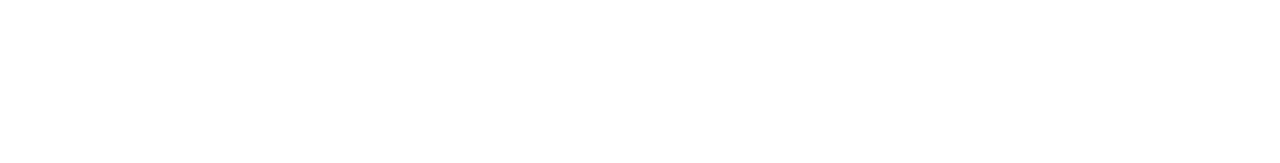
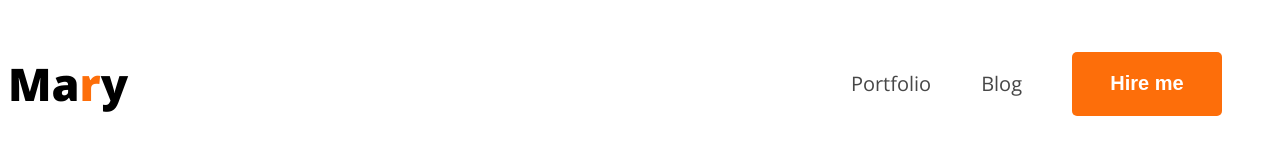
Before and after one commit to ahamedraju1/web-dev-portfolio, a plain HTML site: page index.html in a window 1280 px wide. Drawn offline with nearby package versions, Linux system fonts and the light colour scheme.

Commit message:
added a nav bar

```diff
--- a/index.html
+++ b/index.html
@@ -1,13 +1,26 @@
 <!DOCTYPE html>
 <html lang="en">
+
 <head>
     <meta charset="UTF-8">
     <meta name="viewport" content="width=device-width, initial-scale=1.0">
+    <link rel="preconnect" href="https://fonts.googleapis.com">
+    <link rel="preconnect" href="https://fonts.gstatic.com" crossorigin>
+    <link href="https://fonts.googleapis.com/css2?family=Open+Sans:ital,wght@0,300..800;1,300..800&display=swap" rel="stylesheet">
     <title> Web Developer Portfolio</title>
+    <link rel="stylesheet" href="styles/style.css">
 </head>
-<body>
+
+<body class="open-sans-normal">
     <header>
-
+        <nav>
+            <h3 class="nav-title">Ma<span class="text-primary">r</span>y</h3>
+            <ul>
+                <li><a class="dark-2" href="">Portfolio</a></li>
+                <li><a class="dark-2" href="">Blog</a></li>
+                <li><a href=""><button class="btn-primary" >Hire me</button></a></li>
+            </ul>
+        </nav>
     </header>
     <main>
 
@@ -16,4 +29,5 @@
 
     </footer>
 </body>
+
 </html>
--- /dev/null
+++ b/styles/style.css
@@ -0,0 +1,51 @@
+
+ /* google fonts */
+
+.open-sans-normal {
+  font-family: "Open Sans", serif;
+  font-optical-sizing: auto;
+  font-style: normal;
+  font-variation-settings:
+    "wdth" 100;
+}
+/* shared styles */
+.text-primary{
+    color:#FD6E0A ;
+}
+.dark-2{
+    color: #474747;
+}
+.btn-primary{
+    border-radius: 5px;
+    border: none;
+    width: 150px;
+    height: 64px;
+    font-size: 20px;
+    font-weight: 700;
+    background-color: #FD6E0A;
+    color: white;
+    padding: 18px 35px;
+
+}
+/* nav styles */
+nav {
+    display: flex;
+    align-items: center;
+    justify-content: space-between;
+}
+.nav-title{
+    font-weight:800;
+    font-size: 45px;
+}
+nav ul{
+    display: flex;
+    align-items: center;
+}
+nav ul li {
+    list-style: none;
+    margin-right: 50px;
+}
+nav li a{
+    text-decoration: none;
+    font-size: 20px;
+}
```
